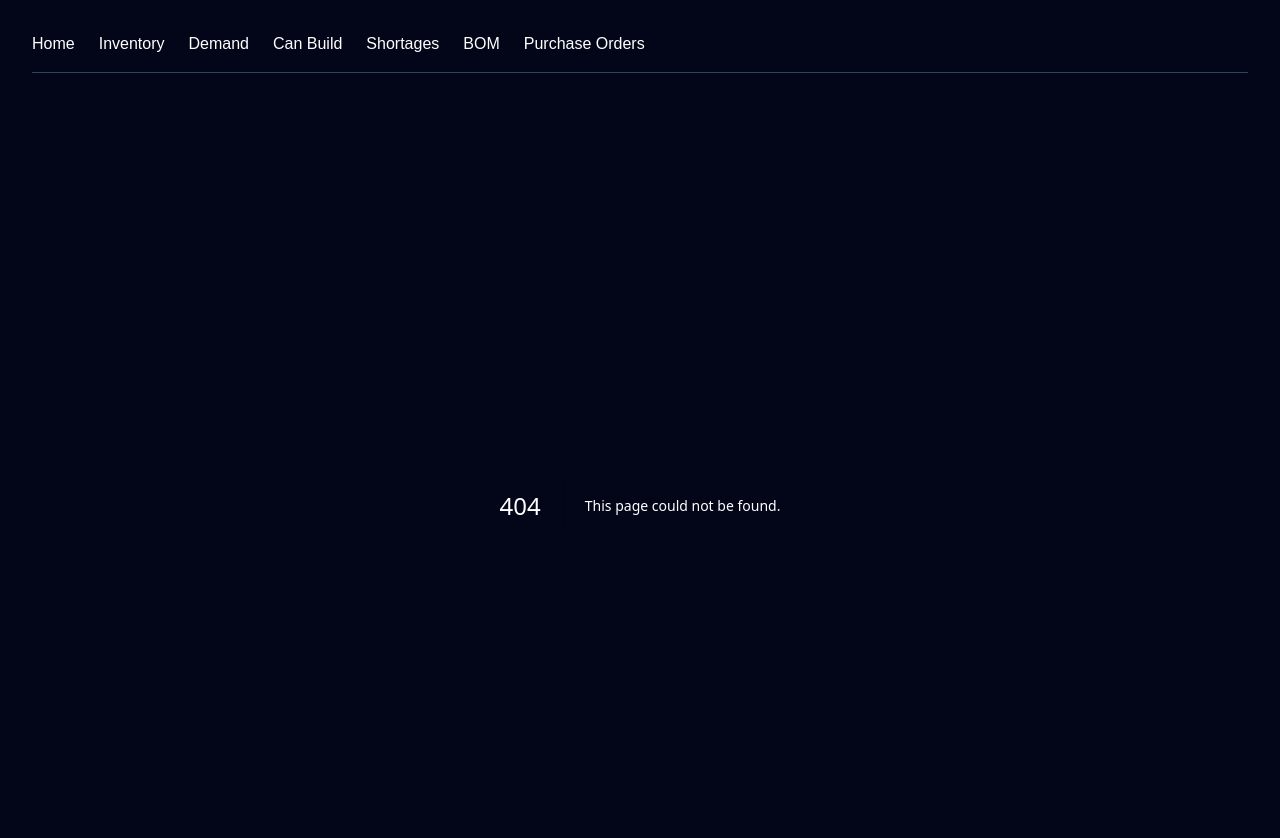
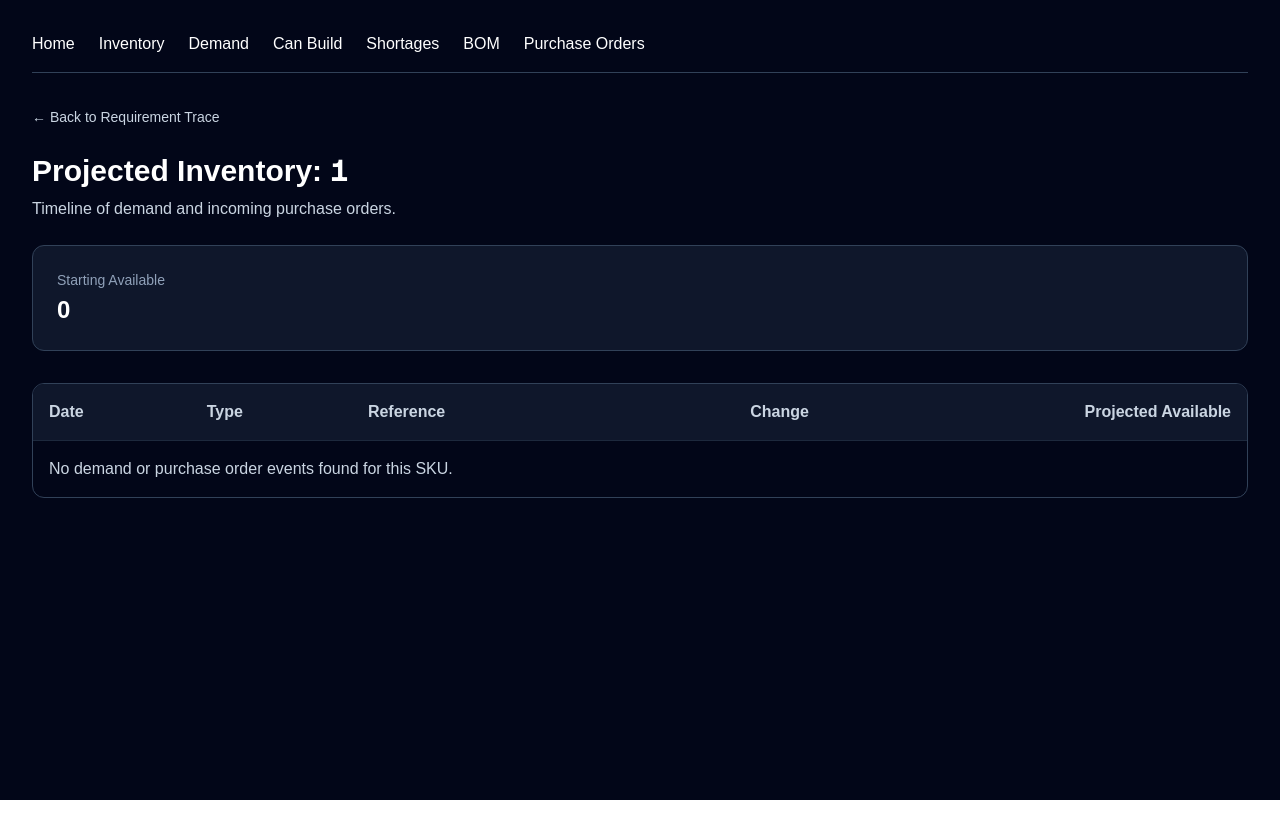
Before and after one commit to JHARRIS1009/mrp, a Next.js app: page /projected/1 in a window 1280 px wide. Before the commit this address had no page. Shown: the top 838 px of the page. After the commit the page ends 800 px from the top, so only its background shows below. Built offline with nearby package versions, Linux system fonts and the light colour scheme.

Commit message:
Add projected inventory timeline and standardize date formatting

```diff
--- a/app/demand/page.tsx
+++ b/app/demand/page.tsx
@@ -1,4 +1,5 @@
 import { getDemandItems } from "@/lib/demand-data";
+import { formatDate } from "@/lib/date-utils";
 import Link from "next/link";
 
 export default async function DemandPage() {
@@ -37,7 +38,7 @@ export default async function DemandPage() {
                 <td className="p-4 font-mono">{item.customerName}</td>
                 <td className="p-4 font-mono">{item.sku}</td>
                 <td className="p-4 font-mono">{item.quantity}</td>
-                <td className="p-4 text-right">{item.dueDate}</td>
+                <td className="p-4 text-right">{formatDate(item.dueDate)}</td>
               </tr>
             ))}
           </tbody>
--- /dev/null
+++ b/app/projected/[sku]/page.tsx
@@ -0,0 +1,86 @@
+import Link from "next/link";
+import { calculateProjectedInventory } from "@/lib/projected-inventory";
+import { getInventoryItems } from "@/lib/inventory-data";
+import { formatDate } from "@/lib/date-utils";
+
+export default async function ProjectedInventoryPage({
+  params,
+}: {
+  params: Promise<{ sku: string }>;
+}) {
+  const { sku } = await params;
+  const decodedSku = decodeURIComponent(sku);
+
+  const inventoryItems = await getInventoryItems();
+  const inventoryItem = inventoryItems.find((item) => item.sku === decodedSku);
+
+  const startingAvailable = inventoryItem
+    ? inventoryItem.onHand - inventoryItem.allocated
+    : 0;
+
+  const events = await calculateProjectedInventory(decodedSku);
+
+  return (
+    <section>
+      <Link
+        href={`/shortages/${encodeURIComponent(decodedSku)}`}
+        className="text-sm text-slate-300 hover:text-white"
+      >
+        ← Back to Requirement Trace
+      </Link>
+
+      <h1 className="mt-6 text-3xl font-bold">
+        Projected Inventory:{" "}
+        <span className="font-mono">{decodedSku}</span>
+      </h1>
+
+      <p className="mt-2 text-slate-300">
+        Timeline of demand and incoming purchase orders.
+      </p>
+
+      <div className="mt-6 rounded-xl border border-slate-700 bg-slate-900 p-6">
+        <div className="text-sm text-slate-400">Starting Available</div>
+        <div className="mt-1 text-2xl font-bold">{startingAvailable}</div>
+      </div>
+
+      <div className="mt-8 overflow-hidden rounded-xl border border-slate-700">
+        <table className="w-full border-collapse text-left">
+          <thead className="bg-slate-900 text-slate-300">
+            <tr>
+              <th className="p-4">Date</th>
+              <th className="p-4">Type</th>
+              <th className="p-4">Reference</th>
+              <th className="p-4 text-right">Change</th>
+              <th className="p-4 text-right">Projected Available</th>
+            </tr>
+          </thead>
+
+          <tbody>
+            {events.map((event, index) => (
+              <tr
+                key={`${event.date}-${event.reference}-${index}`}
+                className="border-t border-slate-800"
+              >
+                <td className="p-4">{formatDate(event.date)}</td>
+                <td className="p-4">{event.type}</td>
+                <td className="p-4 font-mono">{event.reference}</td>
+                <td className="p-4 text-right">{event.quantityChange}</td>
+                <td className="p-4 text-right font-semibold">
+                  {event.projectedAvailable}
+                </td>
+              </tr>
+            ))}
+
+            {events.length === 0 && (
+              <tr className="border-t border-slate-800">
+                <td className="p-4 text-slate-300" colSpan={5}>
+                  No demand or purchase order events found for this SKU.
+                </td>
+              </tr>
+            )}
+          </tbody>
+        </table>
+      </div>
+    </section>
+  );
+}
--- a/app/purchase-orders/[poNumber]/page.tsx
+++ b/app/purchase-orders/[poNumber]/page.tsx
@@ -1,6 +1,7 @@
 import { notFound } from "next/navigation";
 import { getPurchaseOrderLinesByPoNumber } from "@/lib/purchase-orders-data";
 import Link from "next/link";
+import { formatDate } from "@/lib/date-utils";
 
 export default async function PurchaseOrderDetailPage({
   params,
@@ -37,7 +38,7 @@ export default async function PurchaseOrderDetailPage({
 
         <div className="mt-2">
           <span className="font-semibold">Expected Date:</span>{" "}
-          {firstLine.expectedDate}
+          {formatDate(firstLine.expectedDate)}
         </div>
       </div>
 
--- a/app/purchase-orders/page.tsx
+++ b/app/purchase-orders/page.tsx
@@ -1,4 +1,5 @@
 import { getPurchaseOrderLines } from "@/lib/purchase-orders-data";
+import { formatDate } from "@/lib/date-utils";
 import Link from "next/link";
 
 export default async function PurchaseOrdersPage() {
@@ -43,7 +44,7 @@ export default async function PurchaseOrdersPage() {
                 <td className="p-4">{po.vendorName}</td>
                 <td className="p-4 font-mono">{po.sku}</td>
                 <td className="p-4 text-right">{po.quantity}</td>
-                <td className="p-4">{po.expectedDate}</td>
+                <td className="p-4">{formatDate(po.expectedDate)}</td>
               </tr>
             ))}
           </tbody>
--- a/app/shortages/[sku]/page.tsx
+++ b/app/shortages/[sku]/page.tsx
@@ -1,6 +1,7 @@
 import Link from "next/link";
 import { calculateShortageTrace, calculateShortages } from "@/lib/mrp";
 import { getPurchaseOrderLinesBySku } from "@/lib/purchase-orders-data";
+import { formatDate } from "@/lib/date-utils";
 
 export default async function ShortageDetailPage({
   params,
@@ -117,6 +118,13 @@ export default async function ShortageDetailPage({
           {demandSourceCount === 1 ? "" : "s"}.
         </p>
 
+        <Link
+          href={`/projected/${encodeURIComponent(decodedSku)}`}
+          className="mt-4 inline-block text-sm text-slate-300 hover:text-white"
+        >
+          View projected inventory →
+        </Link>
+
         <div className="mt-6 grid gap-4 md:grid-cols-5">
           <div className="rounded-lg border border-slate-800 p-4">
             <div className="text-sm text-slate-400">Gross Required</div>
@@ -140,7 +148,7 @@ export default async function ShortageDetailPage({
           </div>
 
           <div className="rounded-lg border border-slate-800 p-4">
-            <div className="text-sm text-slate-400">Projected Available</div>
+            <div className="text-sm text-slate-400">Available + Incoming</div>
             <div className="mt-1 text-xl font-semibold">
               {shortage?.projectedAvailable ?? totalIncoming}
             </div>
@@ -192,7 +200,7 @@ export default async function ShortageDetailPage({
                     </td>
                     <td className="p-4">{line.vendorName}</td>
                     <td className="p-4 text-right">{line.quantity}</td>
-                    <td className="p-4">{line.expectedDate}</td>
+                    <td className="p-4">{formatDate(line.expectedDate)}</td>
                   </tr>
                 ))}
               </tbody>
--- /dev/null
+++ b/lib/date-utils.ts
@@ -0,0 +1,9 @@
+export function formatDate(dateValue: string): string {
+  const date = new Date(dateValue);
+
+  if (Number.isNaN(date.getTime())) {
+    return dateValue;
+  }
+
+  return date.toISOString().slice(0, 10);
+}
--- /dev/null
+++ b/lib/projected-inventory.ts
@@ -0,0 +1,56 @@
+import { getInventoryItems } from "@/lib/inventory-data";
+import { calculateShortageTrace } from "@/lib/mrp";
+import { getPurchaseOrderLinesBySku } from "@/lib/purchase-orders-data";
+
+export type ProjectedInventoryEvent = {
+  date: string;
+  type: "Demand" | "Purchase Order";
+  reference: string;
+  quantityChange: number;
+  projectedAvailable: number;
+};
+
+function parseDate(date: string): number {
+  return new Date(date).getTime();
+}
+
+export async function calculateProjectedInventory(
+  sku: string
+): Promise<ProjectedInventoryEvent[]> {
+  const inventoryItems = await getInventoryItems();
+  const traces = await calculateShortageTrace(sku);
+  const purchaseOrderLines = await getPurchaseOrderLinesBySku(sku);
+
+  const inventoryItem = inventoryItems.find((item) => item.sku === sku);
+
+  let runningAvailable = inventoryItem
+    ? inventoryItem.onHand - inventoryItem.allocated
+    : 0;
+
+  const demandEvents = traces.map((trace) => ({
+    date: trace.dueDate,
+    type: "Demand" as const,
+    reference: `SO ${trace.orderNumber}`,
+    quantityChange: -trace.requiredQuantity,
+  }));
+
+  const purchaseOrderEvents = purchaseOrderLines.map((line) => ({
+    date: line.expectedDate,
+    type: "Purchase Order" as const,
+    reference: line.poNumber,
+    quantityChange: line.quantity,
+  }));
+
+  const events = [...demandEvents, ...purchaseOrderEvents].sort(
+    (a, b) => parseDate(a.date) - parseDate(b.date)
+  );
+
+  return events.map((event) => {
+    runningAvailable += event.quantityChange;
+
+    return {
+      ...event,
+      projectedAvailable: runningAvailable,
+    };
+  });
+}
```
